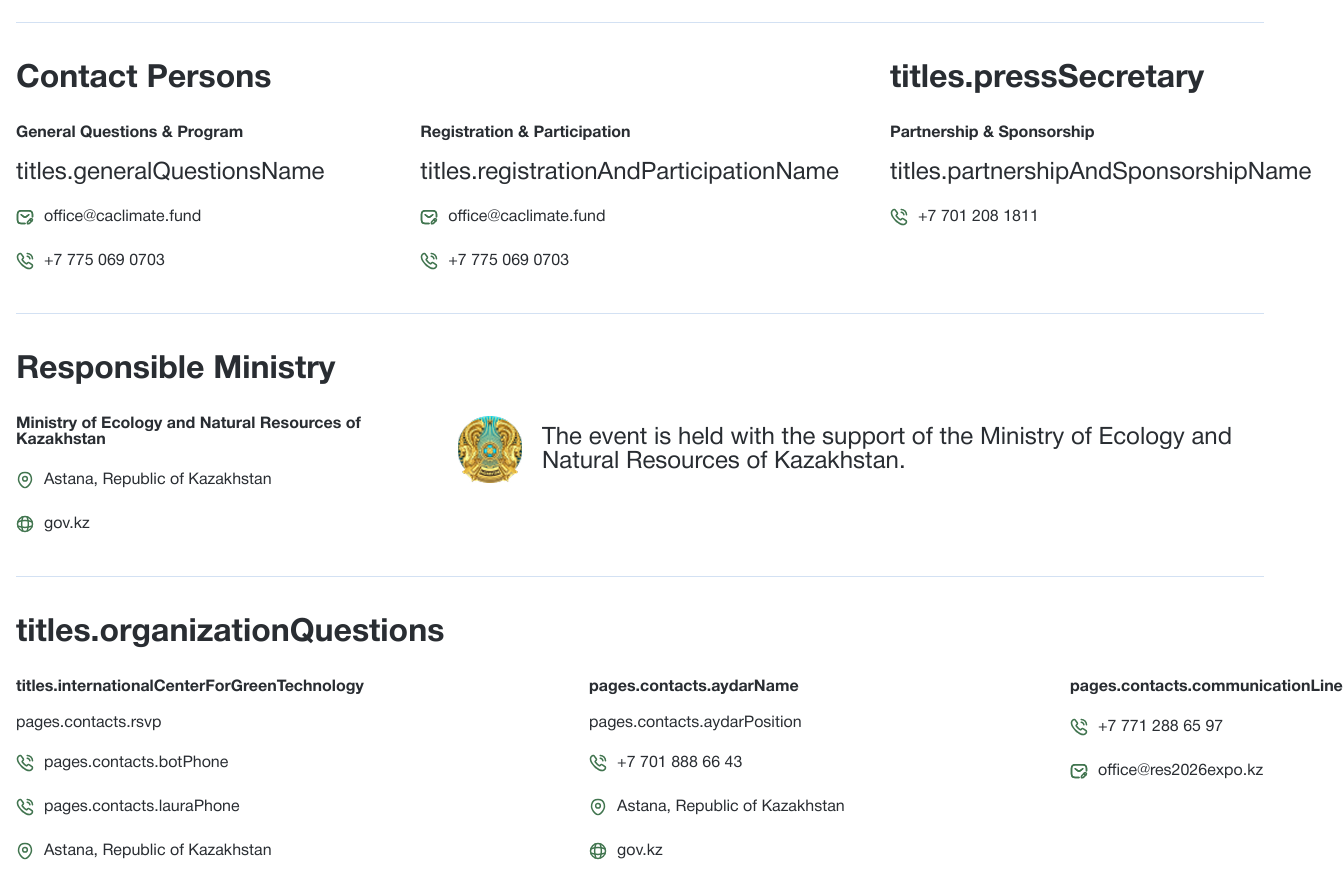
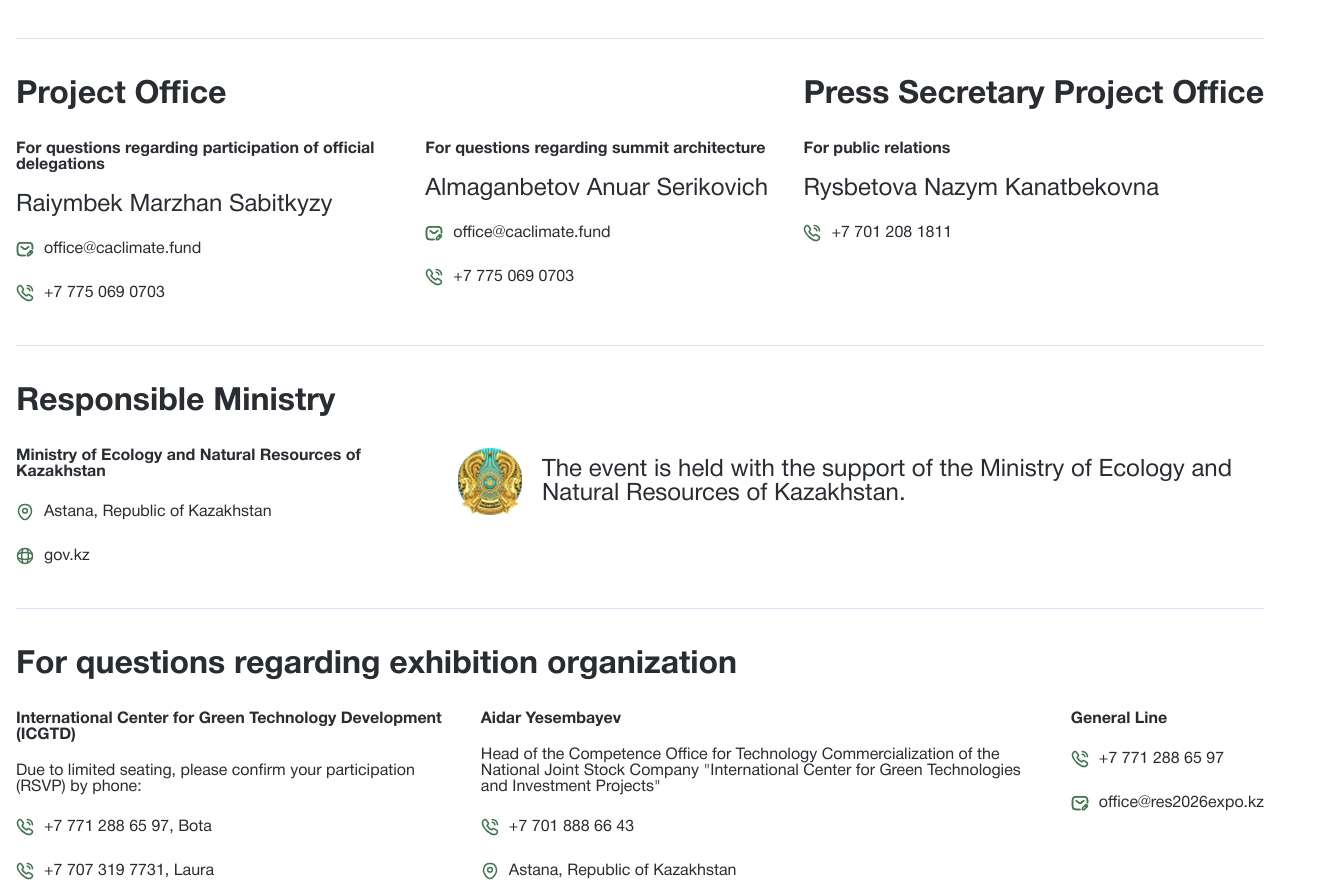
Before and after one commit to nurgeldiserikbay/res2026, a Next.js app: page /en/contacts in a window 1280 px wide. Shown: the part 940-1825 px from the top of the page, 1343 px wide, since content can reach past the window. Built offline with nearby package versions, Linux system fonts and the light colour scheme.

Commit message:
save changes

```diff
--- a/messages/en.json
+++ b/messages/en.json
@@ -44,9 +44,11 @@
 		"toMainPage": "Back to Home"
 	},
 	"titles": {
+		"speakersPage": "Speakers",
 		"contacts": "Contacts",
 		"main": "Home",
 		"strategicPartner": "Strategic Partner",
+		"strategicMediaPartner": "Strategic Media Partner",
 		"aboutSummit": "About the Summit",
 		"speakers": "Speakers & Participants",
 		"news": "News",
@@ -55,12 +57,18 @@
 		"soonText": "This section is under development. We are preparing new content and will open access soon.\nPlease check back later!",
 		"otherNews": "Other News",
 		"organizers": "Organizers",
-		"contactPersons": "Contact Persons",
+		"contactPersons": "Project Office",
+		"pressSecretary": "Press Secretary Project Office",
 		"responsibleMinistry": "Responsible Ministry",
 		"venue": "Venue Address",
-		"generalQuestions": "General Questions & Program",
-		"registrationAndParticipation": "Registration & Participation",
-		"partnershipAndSponsorship": "Partnership & Sponsorship",
+		"generalQuestions": "For questions regarding participation of official delegations",
+		"generalQuestionsName": "Raiymbek Marzhan Sabitkyzy",
+		"registrationAndParticipation": "For questions regarding summit architecture",
+		"registrationAndParticipationName": "Almaganbetov Anuar Serikovich",
+		"partnershipAndSponsorship": "For public relations",
+		"partnershipAndSponsorshipName": "Rysbetova Nazym Kanatbekovna",
+		"organizationQuestions": "For questions regarding exhibition organization",
+		"internationalCenterForGreenTechnology": "International Center for Green Technology Development (ICGTD)",
 		"mediaWork": "Media Relations",
 		"ministryOfEnvironment": "Ministry of Ecology and Natural Resources of Kazakhstan",
 		"programs": "Program",
@@ -106,19 +114,28 @@
 		},
 		"about": {
 			"title": "About the Summit",
-			"text": "<primary>A unique event</primary> bringing together global experts from <secondary>around the world.</secondary>",
-			"presidentText": "We live in an era where innovation and sustainable development are becoming key priorities.\n\nThis is an opportunity to be part of a transformation that will define the future of our planet.",
-			"presidentName": "Kassym-Jomart Tokayev",
-			"presidentPosition": "President of the Republic of Kazakhstan",
-			"text2": "The Regional Ecological Summit 2026 was initiated by the President of Kazakhstan and aims to unite Central Asian countries to develop joint solutions to climate change in partnership with the UN.",
-			"purpose": "Summit Purpose",
-			"text3": "The summit serves as a platform to develop coordinated solutions and mechanisms to address climate and environmental challenges in Central Asia."
+			"presidentText": "\"Kazakhstan, in partnership with the UN and other international organizations, will host the Regional Ecological Summit in Astana in April of next year. \n\n As part of our broader commitments in environmental protection, Kazakhstan is implementing the nationwide campaign 'Taza Kazakhstan'. \n\n This nationwide movement unites millions of volunteers who participate in cleanup actions, waste reduction, and environmental education\".",
+			"presidentInitiativeText": "\"However, development cannot be sustainable without addressing the climate crisis. Central Asia is one of the regions most vulnerable to climate change on the planet. Warming here occurs twice as fast as the global average. In response, we are advancing a pragmatic and regionally coordinated climate agenda. Our commitments include participation in various international organizations and agreements. \n\n In 2026, Kazakhstan, in partnership with the UN, will host the Regional Ecological Summit, which is intended to become a platform for uniting Central Asian strategies and global ambitions\". \n\n WHERE THE IDEA WAS VOICED (78th UN General Assembly, September 2023)",
+			"presidentPosition": "From the speech of the President of Kazakhstan Kassym-Jomart Tokayev at the general debate of the 80th session of the UN General Assembly",
+			"text2": "The Regional Ecological Summit 2026, initiated by the President of Kazakhstan Kassym-Jomart Tokayev, aims to unite Central Asian countries in partnership with the UN to develop coordinated solutions to climate and environmental challenges. This is a two-year process (2024–2026) that has received broad international and political support. The Summit's concept incorporates the idea of 'Bir Tamyr' ('One Root') - a symbol of common heritage and collective action for the sustainable future of the region.",
+			"presidentInitiative": "President's Initiative",
+			"purpose": "Purpose",
+			"text3": "The Regional Ecological Summit 2026 in partnership with the UN will unite Central Asian countries for coordinated solutions on climate and ecology, including preservation of the Aral Sea and reduction of the Caspian water basin, promotion of 'green' financing, low-carbon technologies, and strengthening regional resilience, as well as formation of joint initiatives, declarations, and an action program for 2026–2030 for sustainable development of the region."
 		},
 		"contacts": {
+			"mepr": "MEPR",
+			"meprPosition": "Press Secretary of the Ministry of Ecology and Natural Resources of the Republic of Kazakhstan",
+			"meprName": "Balzhan Zhambylbekov",
 			"ministryOfEnvironment": "The event is held with the support of the Ministry of Ecology and Natural Resources of Kazakhstan.",
 			"address": "Astana, Republic of Kazakhstan",
 			"eventAddress": "Astana, Republic of Kazakhstan",
-			"text": "The exhibition will be held at the EXPO International Exhibition Center."
+			"text": "The exhibition will take place at EXPO - International Exhibition Center, one of the country's main venues for global events and innovative projects.",
+			"rsvp": "Due to limited seating, please confirm your participation (RSVP) by phone:",
+			"botPhone": "+7 771 288 65 97, Bota",
+			"lauraPhone": "+7 707 319 7731, Laura",
+			"aydarName": "Aidar Yesembayev",
+			"aydarPosition": "Head of the Competence Office for Technology Commercialization of the National Joint Stock Company \"International Center for Green Technologies and Investment Projects\"",
+			"communicationLine": "General Line"
 		}
 	},
 	"days": {
--- a/messages/kk.json
+++ b/messages/kk.json
@@ -44,9 +44,11 @@
 		"toMainPage": "Басты бетке оралу"
 	},
 	"titles": {
+		"speakersPage": "Спикерлер",
 		"contacts": "Байланыс",
 		"main": "Басты бет",
 		"strategicPartner": "Стратегиялық серіктес",
+		"strategicMediaPartner": "Стратегиялық медиа серіктес",
 		"aboutSummit": "Саммит туралы",
 		"speakers": "Спикерлер мен қатысушылар",
 		"news": "Жаңалықтар",
@@ -55,12 +57,18 @@
 		"soonText": "Бұл бөлім әзірлену үстінде. Біз жаңа контент дайындап жатырмыз және жақын арада қолжетімді болады.\nСәл кейінірек қайта кіріңіз!",
 		"otherNews": "Басқа жаңалықтар",
 		"organizers": "Ұйымдастырушылар",
-		"contactPersons": "Байланыс тұлғалары",
+		"contactPersons": "Проекттік кеңсе",
+		"pressSecretary": "Пресс хатшы проекттік кеңсе",
 		"responsibleMinistry": "Жауапты министрлік",
 		"venue": "Өтетін мекенжай",
-		"generalQuestions": "Жалпы сұрақтар және бағдарлама",
-		"registrationAndParticipation": "Тіркелу және қатысу",
-		"partnershipAndSponsorship": "Серіктестік және демеушілік",
+		"generalQuestions": "Ресми делегациялардың қатысуы бойынша сұрақтар",
+		"generalQuestionsName": "Райымбек Маржан Сәбитқызы",
+		"registrationAndParticipation": "Саммит архитектурасы бойынша сұрақтар",
+		"registrationAndParticipationName": "Альмағанбетов Ануар Сериқұлы",
+		"partnershipAndSponsorship": "Қоғаммен байланыс бойынша",
+		"partnershipAndSponsorshipName": "Рысбетова Назым Қанатбекқызы",
+		"organizationQuestions": "Көрме ұйымдастыру бойынша сұрақтар",
+		"internationalCenterForGreenTechnology": "Халықаралық Жасыл Технологияларды Дамыту Орталығы (ХЖТДО)",
 		"mediaWork": "БАҚ-пен жұмыс",
 		"ministryOfEnvironment": "Қазақстан Республикасының Экология және табиғи ресурстар министрлігі",
 		"programs": "Бағдарлама",
@@ -106,19 +114,28 @@
 		},
 		"about": {
 			"title": "Саммит туралы",
-			"text": "<primary>Бірегей іс-шара</primary>, әлемнің <secondary>түкпір-түкпірінен</secondary> жетекші сарапшыларды біріктіреді.",
-			"presidentText": "Біз инновациялар мен тұрақты даму шешуші рөл атқаратын дәуірде өмір сүріп жатырмыз.\n\nБұл — планетамыздың болашағын айқындайтын трансформацияның бір бөлігі болу мүмкіндігі.",
-			"presidentName": "Қасым-Жомарт Тоқаев",
-			"presidentPosition": "Қазақстан Республикасының Президенті",
-			"text2": "2026 жылғы Өңірлік Экологиялық Саммит Қазақстан Республикасының Президенті Қасым-Жомарт Тоқаевтың бастамасымен өткізіліп, БҰҰ серіктестігімен Орталық Азия елдерін климаттың өзгеруіне қарсы ортақ шешімдер әзірлеу үшін біріктіруге бағытталған.",
-			"purpose": "Саммиттің мақсаты",
-			"text3": "Саммит Орталық Азия елдерін климаттық және экологиялық сын-қатерлерді еңсеруге бағытталған келісілген шешімдер әзірлеу үшін біріктіруге арналған платформа болып табылады."
+			"presidentText": "\"Қазақстан БҰҰ және басқа халықаралық ұйымдармен серіктестікте келесі жылдың сәуірінде Астанада Өңірлік экологиялық саммитті өткізеді. \n\n Қоршаған ортаны қорғау саласындағы кеңірек міндеттемелеріміз аясында Қазақстан \"Таза Қазақстан\" ұлттық науқанын жүргізіп жатыр. \n\n Бұл ұлттық қозғалыс тазарту акцияларына, қалдықтарды азайтуға және экологиялық білім беруге қатысатын миллиондаған еріктілерді біріктіреді\".",
+			"presidentInitiativeText": "\"Дегенмен, даму климаттық дағдарысты шешпей тұрақты болуы мүмкін емес. Орталық Азия — планетадағы климаттық өзгерістерге ең сезімтал аймақтардың бірі. Мұнда жылыну әлемдік орташа көрсеткіштен екі есе жылдам жүреді. Жауап ретінде біз прагматикалық және аймақтық деңгейде үйлестірілген климаттық күн тәртібін ілгерілетіп жатырмыз. Біздің міндеттемелеріміз әртүрлі халықаралық ұйымдар мен келісімдерге қатысуын қамтиды. \n\n 2026 жылы Қазақстан БҰҰ серіктестігімен Өңірлік экологиялық саммитті өткізеді, ол Орталық Азия стратегияларын және жаһандық амбицияларды біріктіруге арналған платформаға айналуға тиіс\". \n\n ИДЕЯ ҰСЫНЫЛҒАН ЖЕР (БҰҰ 78-ші Ассамблеясы, қыркүйек 2023 ж.)",
+			"presidentPosition": "Қазақстан Президенті Қасым-Жомарт Тоқаевтың БҰҰ Бас Ассамблеясының 80-ші сессиясының жалпы пікірталасындағы сөзінен",
+			"text2": "Қазақстан Президенті Қасым-Жомарт Тоқаевтың бастамасымен 2026 жылғы Өңірлік Экологиялық Саммит БҰҰ серіктестігімен Орталық Азия елдерін климаттық және экологиялық сын-тегеуріндерге қарсы келісілген шешімдер әзірлеу үшін біріктіруге бағытталған. Бұл екі жылдық процес (2024–2026 жж.), кең халықаралық және саяси қолдауға ие болды. Саммит концепциясында «Бір Тамыр» идеясы — аймақтың тұрақты болашағы үшін ортақ мұра және ұжымдық әрекеттердің символы.",
+			"presidentInitiative": "Президент бастамасы",
+			"purpose": "Мақсат",
+			"text3": "БҰҰ серіктестігімен 2026 жылғы Өңірлік Экологиялық Саммит Орталық Азия елдерін климат пен экология бойынша келісілген шешімдер әзірлеу үшін біріктіреді, оған Аралды сақтау және Каспий су алабын азайту, «жасыл» қаржыландыруды ілгерілету, төмен көміртекті технологиялар және аймақтық тұрақтылықты нығайту, сондай-ақ аймақтың тұрақты дамуы үшін 2026–2030 жж. бірлескен бастамалар, декларациялар және іс-әрекет бағдарламасын қалыптастыру кіреді."
 		},
 		"contacts": {
+			"mepr": "МЭПР",
+			"meprPosition": "Қазақстан Республикасының Экология және табиғи ресурстар министрлігінің пресс-хатшысы",
+			"meprName": "Балжан Жамбылбеков",
 			"ministryOfEnvironment": "Іс-шара Қазақстан Республикасының Экология және табиғи ресурстар министрлігінің қолдауымен өтеді.",
 			"address": "Астана қ., Қазақстан Республикасы",
 			"eventAddress": "Астана қ., Қазақстан Республикасы",
-			"text": "Көрме халықаралық деңгейдегі іс-шаралар өтетін EXPO көрме орталығында ұйымдастырылады."
+			"text": "Көрме халықаралық деңгейдегі іс-шаралар мен инновациялық жобалар өтетін елдің басты алаңдарының бірі — EXPO халықаралық көрме орталығында өтеді.",
+			"rsvp": "Орындардың шектеулі санына байланысты қатысуыңызды растауды (RSVP) телефон бойынша сұраймыз:",
+			"botPhone": "+7 771 288 65 97, Бота",
+			"lauraPhone": "+7 707 319 7731, Лаура",
+			"aydarName": "Айдар Есембаев",
+			"aydarPosition": "Ұлттық акционерлік қоғам \"Халықаралық жасыл технологиялар және инвестициялық жобалар орталығы\" технологияларды коммерциализациялау бойынша құзыреттер кеңсесінің басшысы",
+			"communicationLine": "Жалпы желі"
 		}
 	},
 	"days": {
--- a/messages/ru.json
+++ b/messages/ru.json
@@ -49,7 +49,7 @@
 		"main": "Главная",
 		"strategicPartner": "Стратегический партнер",
 		"strategicMediaPartner": "Стратегический медиа партнер",
-		"aboutSummit": "О сумме",
+		"aboutSummit": "О саммите",
 		"speakers": "Спикеры и участники",
 		"news": "Новости",
 		"partners": "Партнеры",
@@ -113,11 +113,9 @@
 			"copyright": "© Regional Ecological Summit EXPO 2026"
 		},
 		"about": {
-			"title": "О самиите",
-			"text": "<primary>Уникальное событие</primary>, которое соберет ведущих экспертов, предпринимателей, ученых и инноваторов со <secondary>всего мира.</secondary>",
+			"title": "О саммите",
 			"presidentText": "\"Казахстан в партнерстве с ООН и другими международными организациями в апреле следующего года проведет в Астане Региональный экологический саммит. \n\n В рамках наших более широких обязательств в области охраны окружающей среды Казахстан реализует общенациональную кампанию \"Таза Қазақстан\". \n\n Это общенациональное движение объединяет миллионы волонтеров, которые участвуют в акциях по уборке, снижению количества отходов и экологическому просвещению\".",
 			"presidentInitiativeText": "\"Однако развитие не может быть устойчивым без решения климатического кризиса. Центральная Азия – один из наиболее уязвимых к климатическим изменениям регионов на планете. Потепление здесь происходит в два раза быстрее, чем в среднем по всему миру.  В ответ мы продвигаем прагматичную и согласованную на региональном уровне климатическую повестку. Наши обязательства включают участие в различных международных организациях и соглашениях. \n\n В 2026 году Казахстан в партнерстве с ООН проведет Региональный экологический саммит, который призван стать платформой для объединения стратегий Центральной Азии и глобальных амбиций\". \n\n ГДЕ ОЗВУЧЕНА ИДЕЯ (78 Ассамблея ООН, сентябрь 2023 г.)",
-			"presidentName": "Касым-Жомарта Токаева",
 			"presidentPosition": "Из выступления Президента Казахстана Касым-Жомарта Токаева на общих дебатах 80-й сессии Генеральной Ассамблеи ООН",
 			"text2": "Региональный экологический саммит 2026, инициированный Президентом Казахстана Касым-Жомартом Токаевым, направлен на объединение стран Центральной Азии в партнерстве с ООН для выработки согласованных решений по климатическим и экологическим вызовам. Это двухлетний процесс (2024–2026 гг.), получивший широкую международную и политическую поддержку.  В концепции Саммита заложена идея «Бір Тамыр» («Один корень») - символ общего наследия и коллективных действий ради устойчивого будущего региона.",
 			"presidentInitiative": "Инициатива президента",
--- a/src/app/[locale]/contacts/page.tsx
+++ b/src/app/[locale]/contacts/page.tsx
@@ -223,7 +223,14 @@
 
 function OrganizationQuestionsSection({ t }: SectionProps) {
 	const titleRef = useRef<HTMLHeadingElement>(null)
+	const block1Ref = useRef<HTMLDivElement>(null)
+	const block2Ref = useRef<HTMLDivElement>(null)
+	const block3Ref = useRef<HTMLDivElement>(null)
+
 	useAnimSlide(titleRef, { y: 50, delay: 0.1 })
+	useAnimSlide(block1Ref, { y: 50, delay: 0.2 })
+	useAnimSlide(block2Ref, { y: 50, delay: 0.25 })
+	useAnimSlide(block3Ref, { y: 50, delay: 0.3 })
 
 	return (
 		<>
@@ -234,7 +241,10 @@
 				{t(`titles.organizationQuestions`)}
 			</h2>
 			<div className="flex items-start justify-between gap-5">
-				<div className="max-w-[709px]">
+				<div
+					ref={block1Ref}
+					className="max-w-[709px] translate-y-[50px] opacity-0"
+				>
 					<h3 className="text-text mb-[20px] text-[16px] leading-none font-bold">{t(`titles.internationalCenterForGreenTechnology`)}</h3>
 					<div className="text-text mb-[20px] text-[16px] leading-none font-normal">{t(`pages.contacts.rsvp`)}</div>
 					<Link
@@ -270,7 +280,10 @@
 						<span>gov.kz</span>
 					</Link>
 				</div>
-				<div className="max-w-[570px]">
+				<div
+					ref={block2Ref}
+					className="max-w-[570px] translate-y-[50px] opacity-0"
+				>
 					<h3 className="text-text mb-[20px] text-[16px] leading-none font-bold">{t(`pages.contacts.aydarName`)}</h3>
 					<div className="text-text mb-[20px] text-[16px] leading-none font-normal">{t(`pages.contacts.aydarPosition`)}</div>
 					<Link
@@ -298,7 +311,10 @@
 						<span>gov.kz</span>
 					</Link>
 				</div>
-				<div className="max-w-[194px]">
+				<div
+					ref={block3Ref}
+					className="max-w-[194px] translate-y-[50px] opacity-0"
+				>
 					<h3 className="text-text mb-[20px] text-[16px] leading-none font-bold">{t(`pages.contacts.communicationLine`)}</h3>
 					<Link
 						href={`tel:+77712886597`}
--- a/src/app/[locale]/program/speakers/page.tsx
+++ b/src/app/[locale]/program/speakers/page.tsx
@@ -46,10 +46,8 @@
 	useAnimSlide(TitleRef, { y: 50, delay: 0.1 })
 	const BreadcrumbsRef = useRef<HTMLDivElement>(null)
 	useAnimSlide(BreadcrumbsRef, { y: 50, delay: 0.2 })
-	const TabLinksRef = useRef<HTMLDivElement>(null)
-	useAnimSlide(TabLinksRef, { y: 50, delay: 0.3 })
 	const PaginationRef = useRef<HTMLDivElement>(null)
-	useAnimSlide(PaginationRef, { y: 50, delay: 0.4 })
+	useAnimSlide(PaginationRef, { y: 50, delay: 0.3 })
 
 	return (
 		<>
--- a/src/widgets/programms/ui/ProgrammsPage.tsx
+++ b/src/widgets/programms/ui/ProgrammsPage.tsx
@@ -33,14 +33,12 @@
 
 	// Refs for animations
 	const titleRef = useRef<HTMLHeadingElement>(null)
-	const textRef = useRef<HTMLDivElement>(null)
 	const aprilRef = useRef<HTMLDivElement>(null)
 	const datesContainerRef = useRef<HTMLDivElement>(null)
 	const programsContainerRef = useRef<HTMLDivElement>(null)
 
 	// Animations
 	useAnimSlide(titleRef, { x: -90, y: 0, delay: 0.1 })
-	useAnimSlide(textRef, { x: 90, y: 0, delay: 0.2 })
 
 	// Animation for "Апрель" and dates
 	useGSAP(
```
